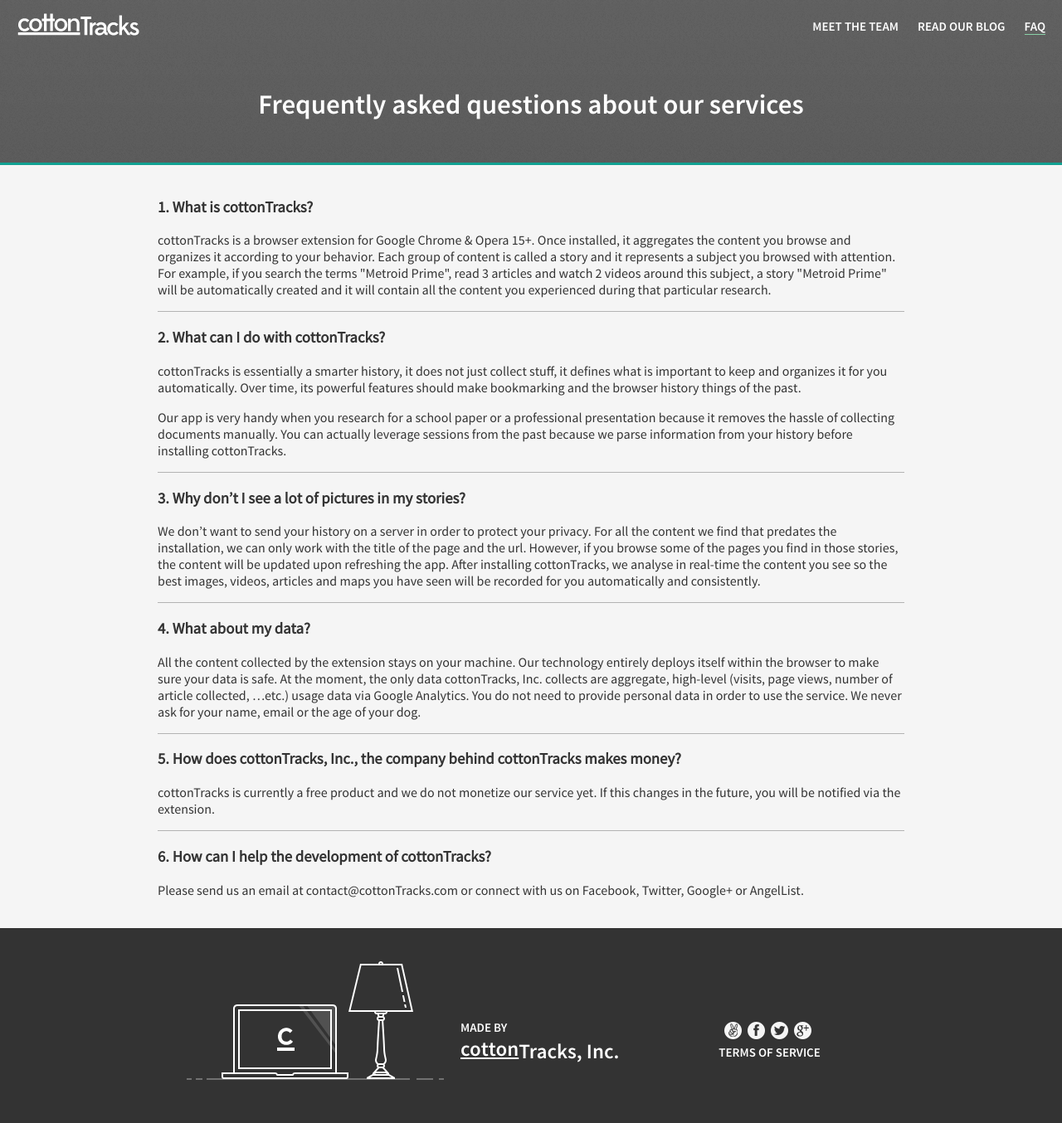
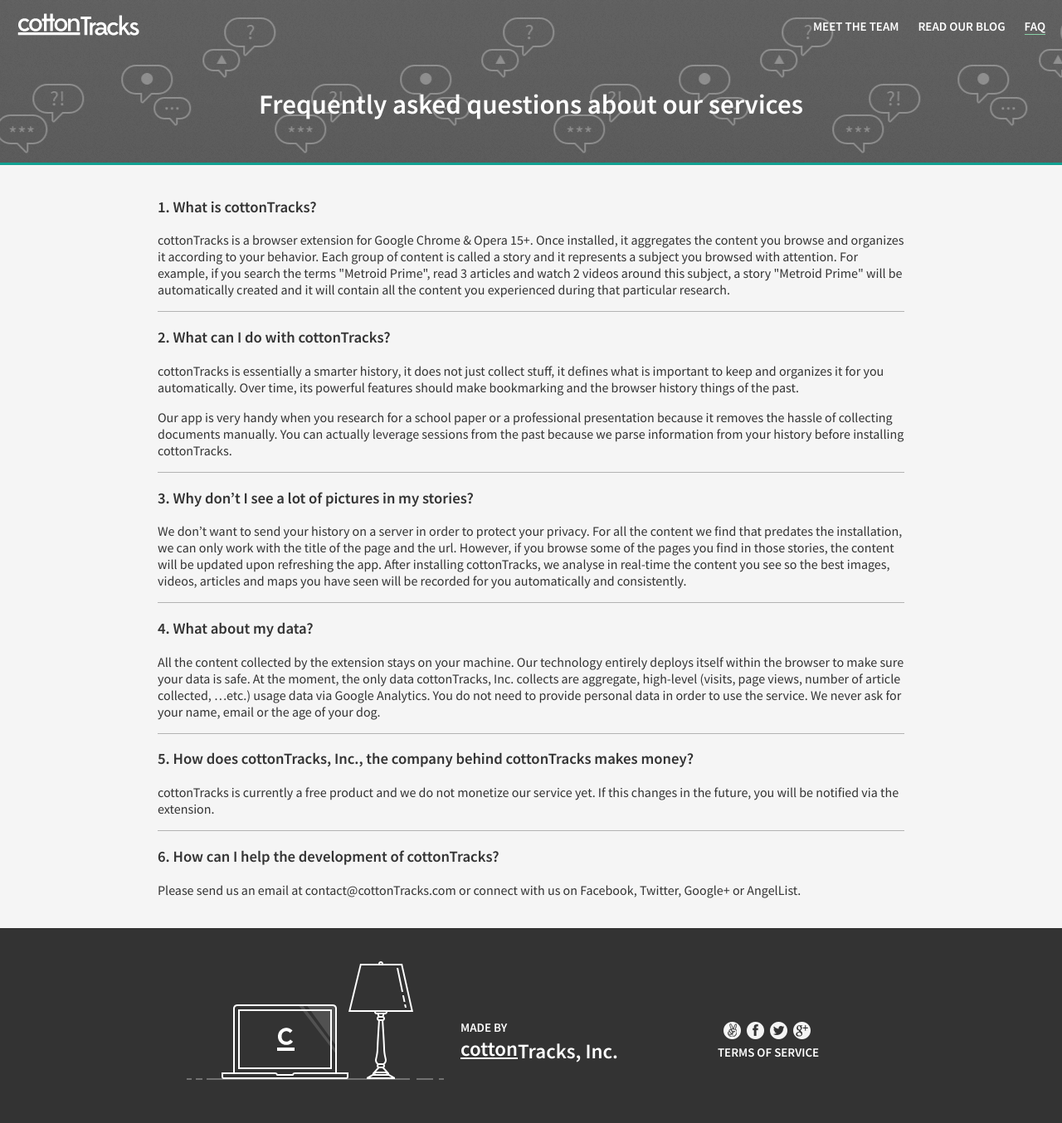
Before and after one commit to moutard/cottonTracks-Website, a PHP site: page /faq.html in a window 1280 px wide. Shown: the whole page at 83% size. Run offline with PHP 8.4, Linux system fonts and the light colour scheme.

Commit message:
Remove font files, use Google fonts intead. Add animation to FAQ page

```diff
--- a/about.html
+++ b/about.html
@@ -6,6 +6,7 @@
 	<link rel="icon" type="image/vnd.microsoft.icon" href="http://www.cottontracks.com/media/images/ct-favicon16.png">
 	<meta http-equiv="Content-Type" content="text/html; charset=UTF-8" />
 
+	<link href='http://fonts.googleapis.com/css?family=Source+Sans+Pro:300,400,600' rel='stylesheet' type='text/css'>
   <link rel="stylesheet" type="text/css" href="style-about.css">
 
 </head>
--- a/faq.html
+++ b/faq.html
@@ -6,6 +6,7 @@
 	<link rel="icon" type="image/vnd.microsoft.icon" href="http://www.cottontracks.com/media/images/ct-favicon16.png">
 	<meta http-equiv="Content-Type" content="text/html; charset=UTF-8" />
 
+	<link href='http://fonts.googleapis.com/css?family=Source+Sans+Pro:300,400,600' rel='stylesheet' type='text/css'>
   <link rel="stylesheet" type="text/css" href="style-faq.css">
 
 </head>
@@ -19,6 +20,7 @@
 			<a href="#"><span class="selected">FAQ</span></a>
 		</nav>
 	</header>
+	<div id="icons-bg"></div>
 	<h2>Frequently asked questions about our services</h2>
 	<div id="green-line"></div>
 	<div id="light-gray">
--- a/index.html
+++ b/index.html
@@ -6,6 +6,7 @@
 	<link rel="icon" type="image/vnd.microsoft.icon" href="http://www.cottontracks.com/media/images/ct-favicon16.png">
 	<meta http-equiv="Content-Type" content="text/html; charset=UTF-8" />
 
+	<link href='http://fonts.googleapis.com/css?family=Source+Sans+Pro:300,400,600' rel='stylesheet' type='text/css'>
   <link rel="stylesheet" type="text/css" href="style.css">
 
   <script src='http://ajax.googleapis.com/ajax/libs/jquery/1.4.2/jquery.min.js'></script>
--- a/style-faq.css
+++ b/style-faq.css
@@ -1,27 +1,3 @@
-/* ================================ */
-/* = Fonts imported for this page = */
-/* ================================ */
-@font-face {
-    font-family: 'SourceSansPro-Regular';
-    src: url('media/font/SourceSansPro-Regular.otf') format('OpenType');
-    font-weight: normal;
-    font-style: normal;
-}
-
-@font-face {
-    font-family: 'SourceSansPro-Semibold';
-    src: url('media/font/SourceSansPro-Semibold.otf') format('OpenType');
-    font-weight: normal;
-    font-style: normal;
-}
-
-@font-face {
-    font-family: 'SourceSansPro-Light';
-    src: url('media/font/SourceSansPro-Light.otf') format('OpenType');
-    font-weight: normal;
-    font-style: normal;
-}
-
 /*Animation of the Footer logo*/
 @-webkit-keyframes logoAnimation {
 	from { background-position: 0 0; }
@@ -36,13 +12,28 @@
 	to { 	 background-position: -5358px 0; }
 }
 
+/*Animation Top bg*/
+@-webkit-keyframes animatedIcons {
+	from { background-position: 0 0; }
+	to { background-position: -336px 0; }
+}
+@-moz-keyframes animatedIcons {
+	from { background-position: 0 0; }
+	to { background-position: -336px 0; }
+}
+-keyframes animatedIcons {
+	from { background-position: 0 0; }
+	to { background-position: -336px 0; }
+}
+
 /* ============================================== */
 /* = CSS for the main doc screen width >= 900px = */
 /* ============================================== */
 body{
 	background: url('media/images/main_background.png') repeat-x fixed;
 	color:#333333;
-	font-family: 'SourceSansPro-Regular', Helvetica, Arial, sans-serif;
+	font-family: 'Source Sans Pro', Helvetica, Arial, sans-serif;
+	font-weight: 400;
   -webkit-font-smoothing: antialiased;
   -moz-font-smoothing: 		antialiased;
 	-ms-font-smoothing: 		antialiased;
@@ -87,7 +78,7 @@
 
 /*Menu*/
 nav{
-	font-family: 'SourceSansPro-Semibold';
+	font-weight: 600;
 	text-transform: uppercase;
 	float: right;
 	margin-top: 7px;
@@ -106,16 +97,33 @@
 	border-bottom: 1px solid #89d1a7;
 }
 
+#icons-bg{
+	background: url('media/images/faq_bg.png') repeat-x center;
+	position: absolute;
+	top: 0px;
+	width: 100%;
+	height: 190px;
+	-webkit-animation: animatedIcons 10s linear infinite;
+	-moz-animation:    animatedIcons 10s linear infinite;
+	-ms-animation:     animatedIcons 10s linear infinite;
+	-o-animation:      animatedIcons 10s linear infinite;
+	animation:         animatedIcons 10s linear infinite;
+}
+
 h2{
 	width: 90%;
 	padding-left: 5%;
 	padding-right: 5%;
 	text-align: center;
-	font-family: 'SourceSansPro-Semibold';
+	font-weight: 600;
 	font-size: 33px;
 	color: white;
 	margin-top: 40px;
 	margin-bottom: 50px;
+}
+
+h3{
+	font-weight: 600;
 }
 
 #green-line{
@@ -192,13 +200,13 @@
 
 h6{
 	text-transform: uppercase;
-	font-family: 'SourceSansPro-Semibold';
+	font-weight: 600;
 	font-size: 15px;
 	margin: 0;
 }
 
 h5{
-	font-family: 'SourceSansPro-Semibold';
+	font-weight: 600;
 	font-size: 25px;
 	margin: 0;
 }
@@ -248,7 +256,7 @@
 	color: white;
 	text-decoration: none;
 	text-transform: uppercase;
-	font-family: 'SourceSansPro-Semibold';
+	font-weight: 600;
 	font-size: 15px;
 }
 
--- a/terms.html
+++ b/terms.html
@@ -6,6 +6,7 @@
 	<link rel="icon" type="image/vnd.microsoft.icon" href="http://www.cottontracks.com/media/images/ct-favicon16.png">
 	<meta http-equiv="Content-Type" content="text/html; charset=UTF-8" />
 
+	<link href='http://fonts.googleapis.com/css?family=Source+Sans+Pro:300,400,600' rel='stylesheet' type='text/css'>
   <link rel="stylesheet" type="text/css" href="style-faq.css">
 
 </head>
```
Also changed, not shown: style-about.css (+9 -32 lines), style.css (+14 -39 lines), media/font/SourceSansPro-Light.otf (deleted), media/font/SourceSansPro-Regular.otf (deleted), media/font/SourceSansPro-Semibold.otf (deleted), media/images/faq_bg.png (added).
